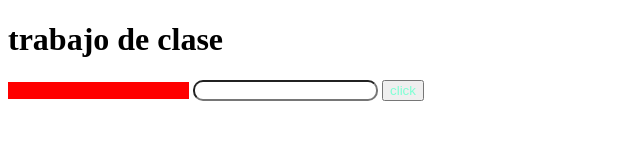
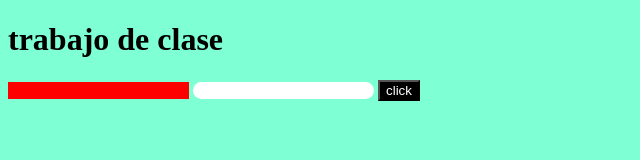
Before and after one commit to oscarguidorosales101-png/Trabajo-clase, a plain HTML site: page pages/index.html in a window 1280 px wide. Shown: the whole page, without its empty margins (0-640 px from the left). Drawn offline with Linux system fonts and the light colour scheme.

Commit message:
le meti un poco de estilo y eso, finalizado hasta que lo miren

```diff
--- a/pages/index.html
+++ b/pages/index.html
@@ -6,7 +6,7 @@
     <title>trabajo-relax</title>
     <link rel="stylesheet" href="../src/css/style.css">
 </head>
-<body>
+<body id="body" >
 
     <h1>trabajo de clase</h1>
 
--- a/src/css/style.css
+++ b/src/css/style.css
@@ -6,10 +6,17 @@ border: 5px;
 
 #password{
 border-radius: 10px;
+color: blue;
+border: none;
+border-color: blue;
 }
 
 #button{
-color: aquamarine;
+color: white;
+background-color: black;
 column-gap: 5px;
+}
 
+#body{
+background-color: aquamarine
 }
```
Also changed, not shown: src/js/index.js (+12 -1 lines).
